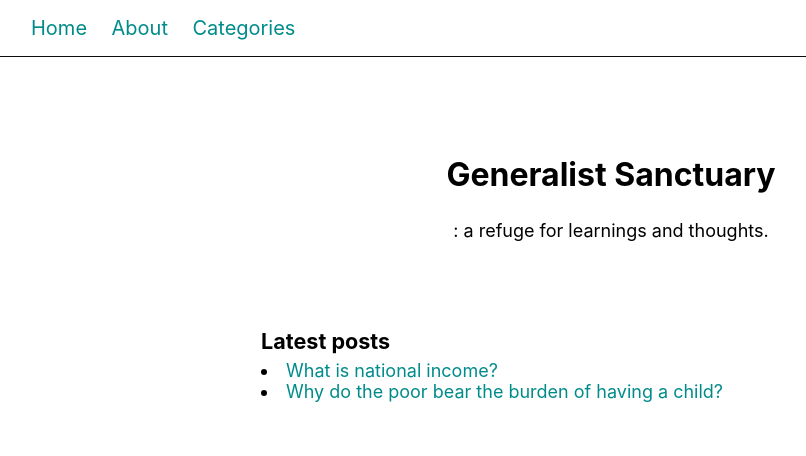
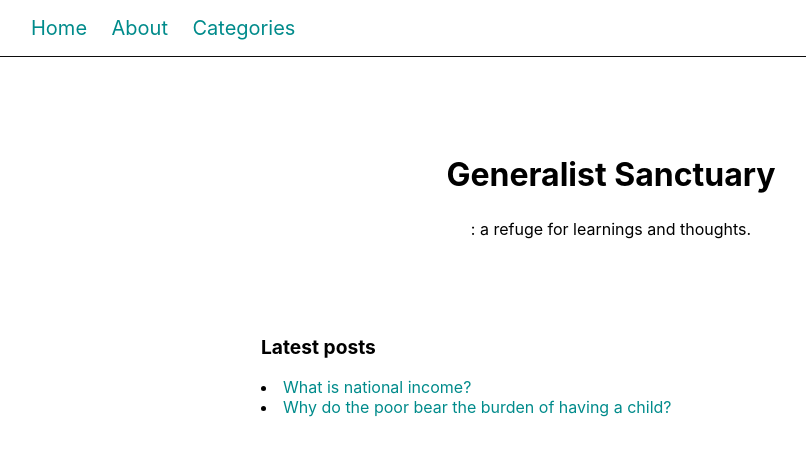
Before and after one commit to generalistsanctuary/generalistsanctuary.github.io, a Jekyll site: the page built from index.html, in a window 1280 px wide. Shown: the top 456 px of the page, without its empty margins (29-835 px from the left). Built offline with Jekyll 4.4.1, drawn with Linux system fonts in a browser that asks for light colours.

Commit message:
Update style.css

```diff
--- a/styles/style.css
+++ b/styles/style.css
@@ -19,9 +19,9 @@ body{
 }
 p{
   max-width: 700px;
-  margin: 0 auto;
+  margin: 1% auto;
   padding: 0 10%;
-  font-size: 18px;
+  font-size: 16px;
   line-height: 1.7;
 }
 nav{
@@ -53,7 +53,7 @@ nav a{
     max-width: 700px;
   margin: 0 auto;
   padding: 0 10%;
-  font-size: 18px;
+  font-size: 16px;
 }
 .postsList a:link {
     text-decoration: none;
```
